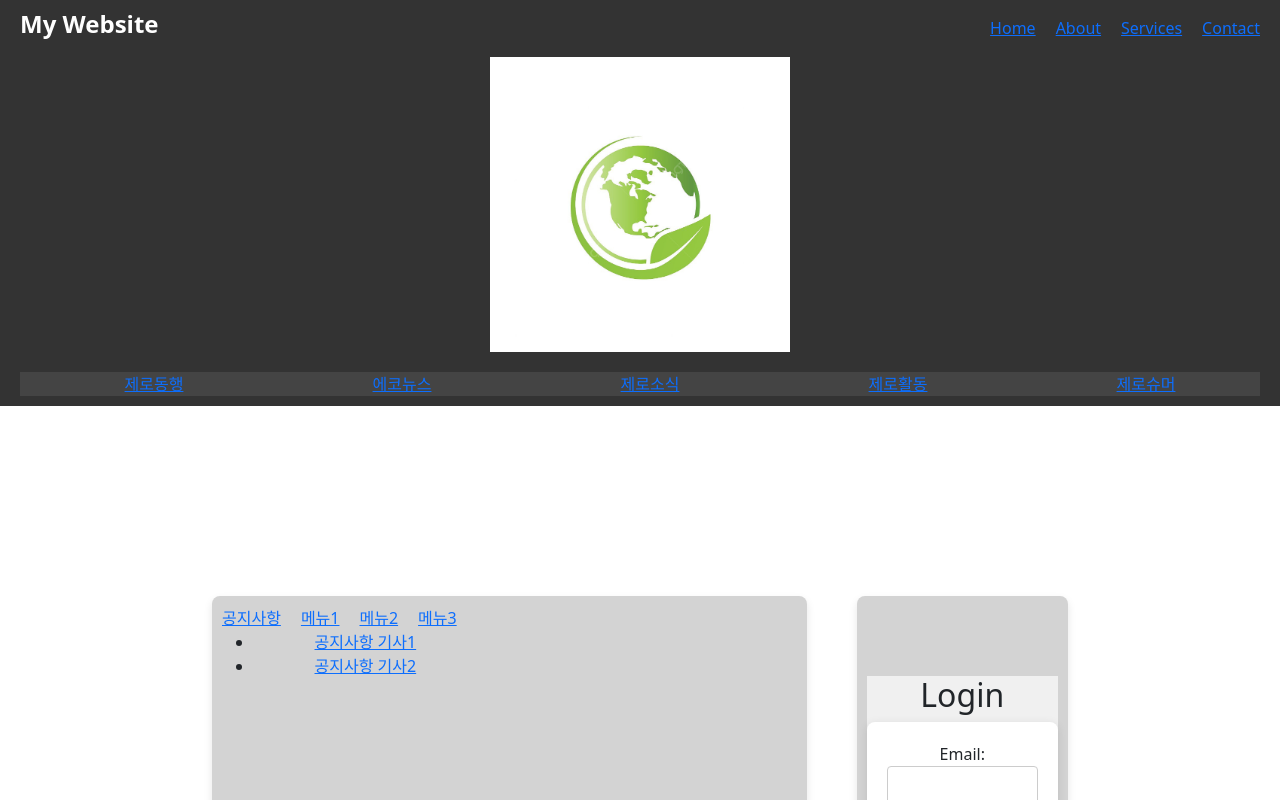
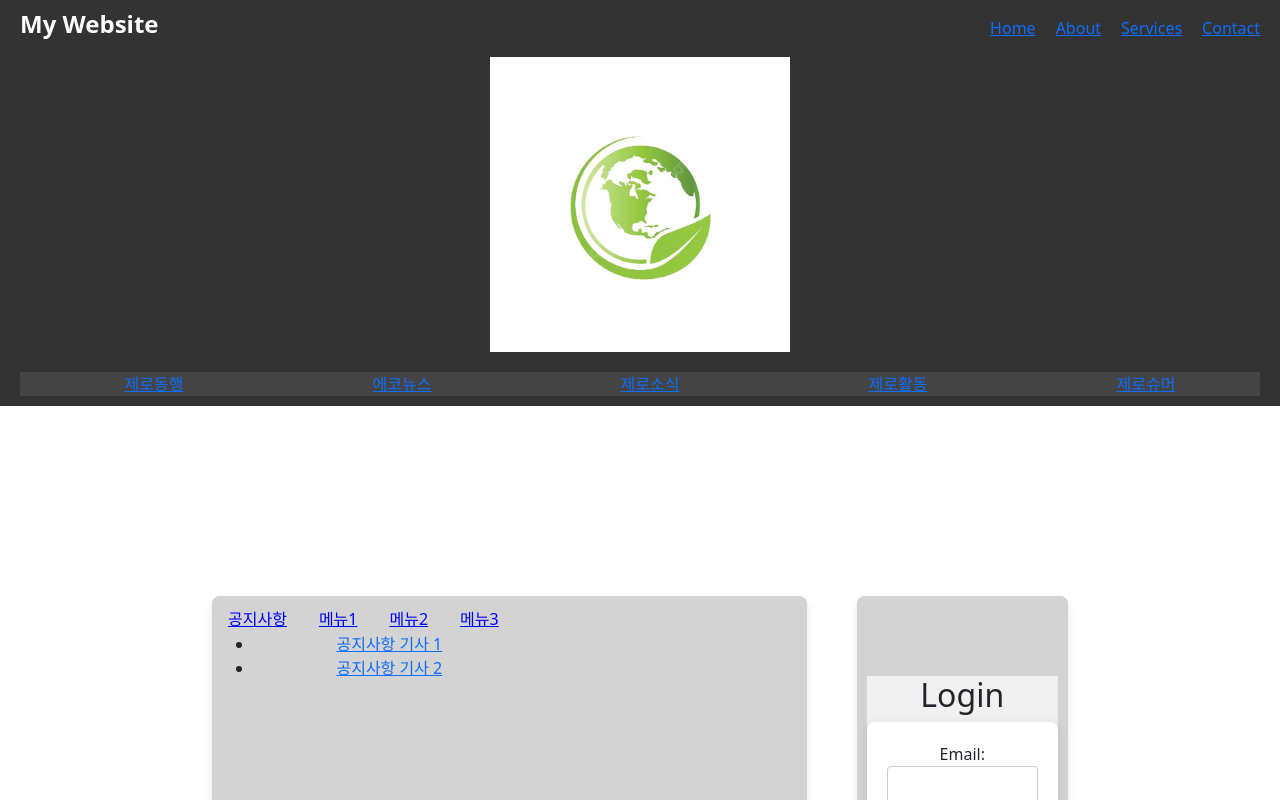
Before and after one commit to rurujon/zero, a React (Create React App) app in the folder mainPage/page/: page / in a window 1280 px wide. Shown: the top 800 px of the page. Built offline with nearby package versions, Linux system fonts and the light colour scheme.

Commit message:
modified:   mainPage/page/src/components/MainPageNews.js

```diff
--- a/mainPage/page/src/components/MainPageNews.js
+++ b/mainPage/page/src/components/MainPageNews.js
@@ -1,81 +1,92 @@
+import { Button } from 'bootstrap';
 import React, {useState} from 'react';
 
 const MainPageNews = () => {
+    const [activeTab, setActiveTab] = useState('notice');
 
-    const [activeMenu, setActiveMenu] = useState('notice'); // 현재 선택된 메뉴
-
-    const handleMenuClick = (menu) => {
-        setActiveMenu(menu); // 클릭한 메뉴를 활성화
+    const handleTabClick = (tab) => {
+        setActiveTab(tab);
     };
 
     return (
         <div>
             <ul style={styles.ul}>
                 <li style={styles.li}>
-                    <a href='#' onClick={() => handleMenuClick('notice')}>공지사항</a>
+                    <button onClick={() => handleTabClick('notice')} style={styles.button}>
+                        공지사항
+                    </button>
                 </li>
                 <li style={styles.li}>
-                    <a href='#' onClick={() => handleMenuClick('menu1')}>메뉴1</a>
+                    <button onClick={() => handleTabClick('menu1')} style={styles.button}>
+                        메뉴1
+                    </button>
                 </li>
                 <li style={styles.li}>
-                    <a href='#' onClick={() => handleMenuClick('menu2')}>메뉴2</a>
+                    <button onClick={() => handleTabClick('menu2')} style={styles.button}>
+                        메뉴2
+                    </button>
                 </li>
                 <li style={styles.li}>
-                    <a href='#' onClick={() => handleMenuClick('menu3')}>메뉴3</a>
+                    <button onClick={() => handleTabClick('menu3')} style={styles.button}>
+                        메뉴3
+                    </button>
                 </li>
             </ul>
 
-            {activeMenu === 'notice' && (
+            <div>
+                {activeTab === 'notice' && (
                     <div>
                         <ul>
-                        <li><a href=''>공지사항 기사1</a></li>
-                        <li><a href=''>공지사항 기사2</a></li>
+                            <li><a href='#'>공지사항 기사 1</a></li>
+                            <li><a href='#'>공지사항 기사 2</a></li>
                         </ul>
                     </div>
                 )}
-
-            {/* 메뉴1 내용 */}
-            {activeMenu === 'menu1' && (
+                {activeTab === 'menu1' && (
                     <div>
                     <ul>
-                        <li><a href=''>메뉴1 기사1</a></li>
-                        <li><a href=''>메뉴1 기사2</a></li>
+                        <li><a href='#'>메뉴1 기사 1</a></li>
+                        <li><a href='#'>메뉴1 기사 2</a></li>
                     </ul>
                     </div>
                 )}
-
-            {/* 메뉴2 내용 */}
-            {activeMenu === 'menu2' && (
+                {activeTab === 'menu2' && (
                     <div>
                         <ul>
-                        <li><a href=''>메뉴2 기사1</a></li>
-                        <li><a href=''>메뉴2 기사2</a></li>
+                            <li><a href='#'>메뉴2 기사 1</a></li>
+                            <li><a href='#'>메뉴2 기사 2</a></li>
                         </ul>
                     </div>
                 )}
-
-            {/* 메뉴3 내용 */}
-            {activeMenu === 'menu3' && (
+                {activeTab === 'menu3' && (
                     <div>
                         <ul>
-                        <li><a href=''>메뉴3 기사1</a></li>
-                        <li><a href=''>메뉴3 기사2</a></li>
+                            <li><a href='#'>메뉴3 기사 1</a></li>
+                            <li><a href='#'>메뉴3 기사 2</a></li>
                         </ul>
                     </div>
                 )}
+            </div>
         </div>
     );
 };
 
 const styles = {
     ul: {
-        display: 'flex',  // 가로로 나열
-        listStyle: 'none', // 기본 목록 스타일 제거 (원형, 숫자 등)
-        padding: 0,        // 기본 패딩 제거
-        margin: 0,         // 기본 마진 제거
+      display: 'flex',
+      listStyle: 'none',
+      padding: 0,
+      margin: 0,
     },
     li: {
-        marginRight: '20px', // 메뉴 항목 간 간격 추가
+      marginRight: '20px',
+    },
+    button: {
+      background: 'none',
+      border: 'none',
+      color: 'blue',
+      textDecoration: 'underline',
+      cursor: 'pointer',
     }
 };
 
```
Lines whose indentation alone changed are shown as unchanged.
